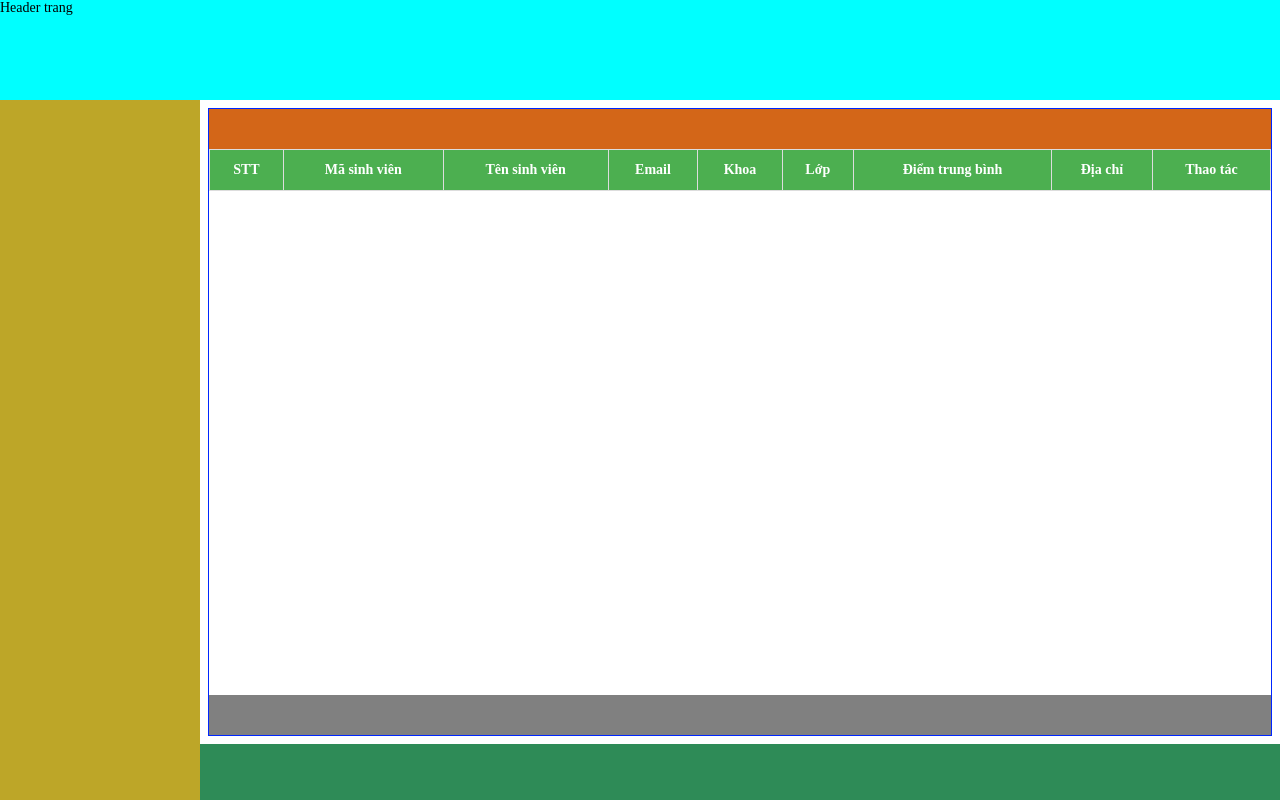
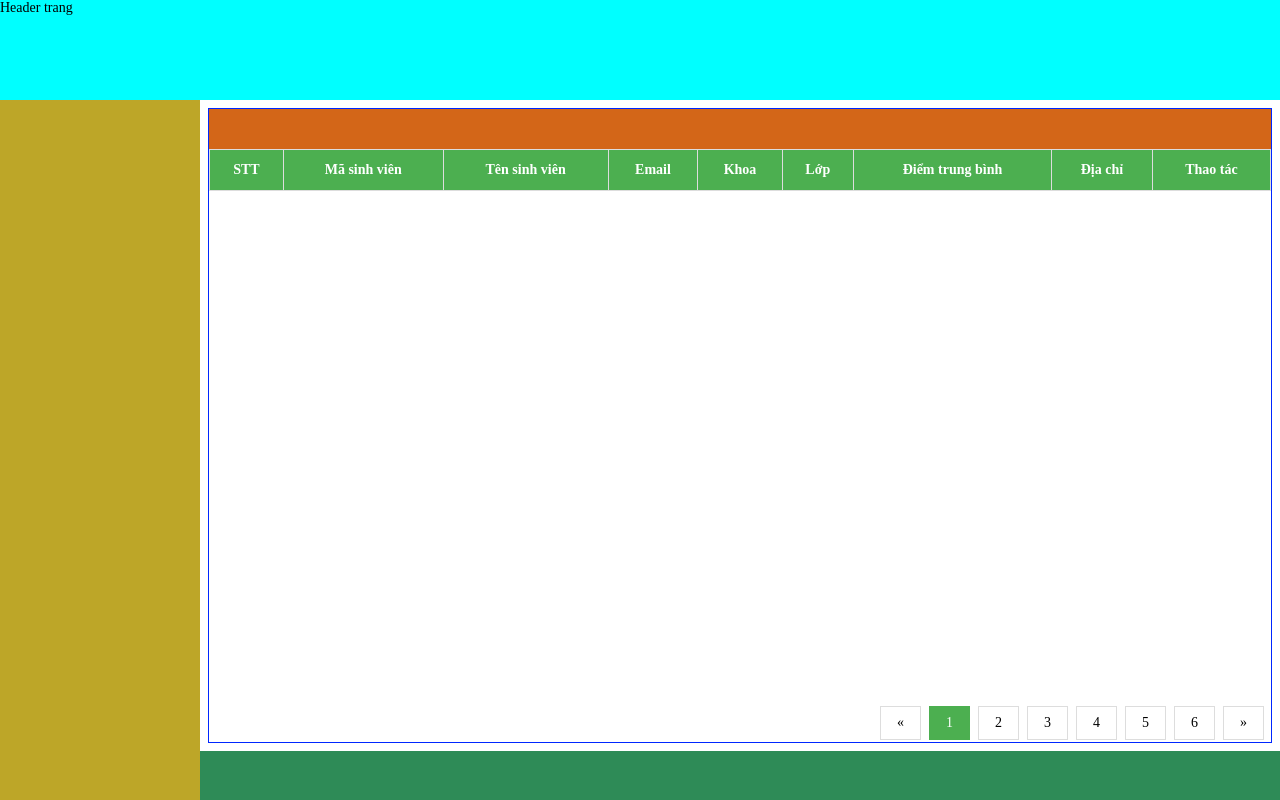
Before and after one commit to ThanhTrungGVC/demo-aspnet, a plain HTML site: page ManagementStudent/wwwroot/index.html in a window 1280 px wide. Drawn offline with Linux system fonts and the light colour scheme; no server answers.

Commit message:
Thêm phân trang

```diff
--- a/ManagementStudent/wwwroot/css/content.css
+++ b/ManagementStudent/wwwroot/css/content.css
@@ -1,6 +1,6 @@
 .content{
     width: calc(100% - 18px);
-    height: calc(92% - 18px);
+    height: calc(93% - 18px);
     margin: 8px 8px 8px 8px;
     border: 1px solid #0026ff;
 }
@@ -44,6 +44,6 @@
 
 .content .paging{
     width: 100%;
-    height: 40px;
-    background-color: #808080;
+    height: 36px;
+    margin-top: 4px;
 }
--- a/ManagementStudent/wwwroot/css/footer.css
+++ b/ManagementStudent/wwwroot/css/footer.css
@@ -1,5 +1,5 @@
 .footer{
     width: 100%;
-    height: 8%;
+    height: 7%;
     background-color: seagreen;
 }
--- /dev/null
+++ b/ManagementStudent/wwwroot/css/paging.css
@@ -0,0 +1,23 @@
+#pagination {
+    display: inline-block;
+}
+
+    #pagination a {
+        color: black;
+        float: left;
+        padding: 8px 16px;
+        text-decoration: none;
+        transition: background-color .3s;
+        border: 1px solid #ddd;
+        margin: 0 4px;
+    }
+
+        #pagination a.active {
+            background-color: #4CAF50;
+            color: white;
+            border: 1px solid #4CAF50;
+        }
+
+        #pagination a:hover:not(.active) {
+            background-color: #ddd;
+        }
--- a/ManagementStudent/wwwroot/index.html
+++ b/ManagementStudent/wwwroot/index.html
@@ -12,6 +12,7 @@
     <link href="css/container-right.css" rel="stylesheet" />
     <link href="css/content.css" rel="stylesheet" />
     <link href="css/footer.css" rel="stylesheet" />
+    <link href="css/paging.css" rel="stylesheet" />
 </head>
 <body>
 
@@ -60,7 +61,18 @@
 
                 <!--Phân trang-->
                 <div class="paging">
-
+                    <div class="item-right">
+                        <div id="pagination">
+                            <a href="#">&laquo;</a>
+                            <a href="#" class="active">1</a>
+                            <a href="#">2</a>
+                            <a href="#">3</a>
+                            <a href="#">4</a>
+                            <a href="#">5</a>
+                            <a href="#">6</a>
+                            <a href="#">&raquo;</a>
+                        </div>
+                    </div>
                 </div>
             </div>
 
```
Also changed, not shown: 1 other file.
